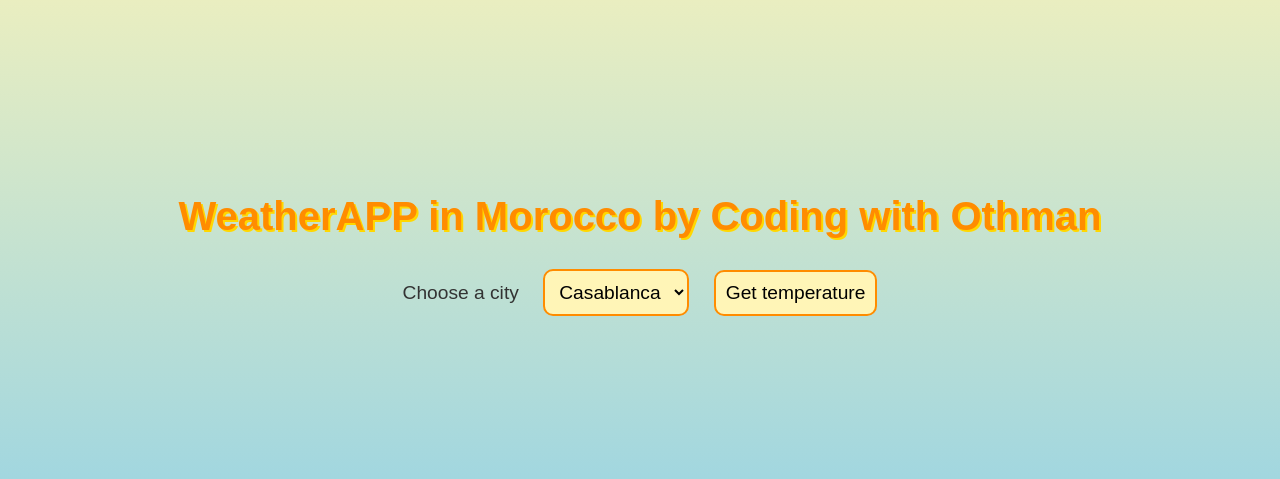
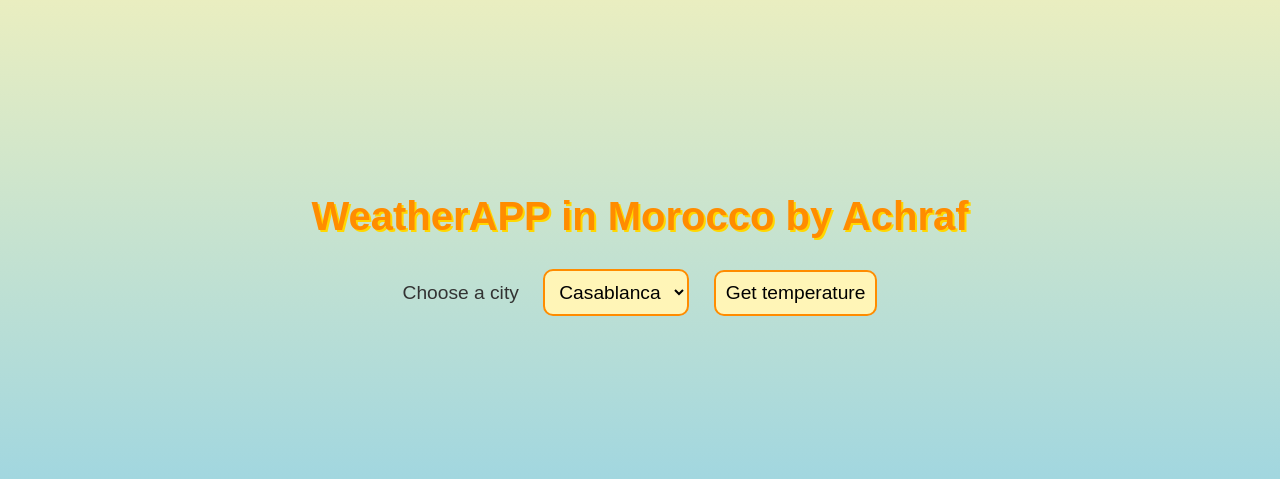
Before and after one commit to achraf-nait-belkacem/weather_app, a PHP site: page / in a window 1280 px wide. Shown: the part 143-622 px from the top of the page. Run offline with PHP 8.4, Linux system fonts and the light colour scheme.

Commit message:
Update index.php

```diff
--- a/index.php
+++ b/index.php
@@ -8,7 +8,7 @@
 </head>
 <body>
 
-    <h1>WeatherAPP in Morocco by Coding with Othman</h1>
+    <h1>WeatherAPP in Morocco by Achraf </h1>
     <form method="POST">
         <label for="city">Choose a city</label>
         <select name="city" id="city">
```
